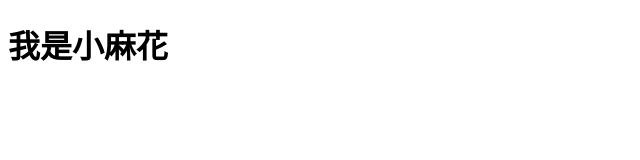
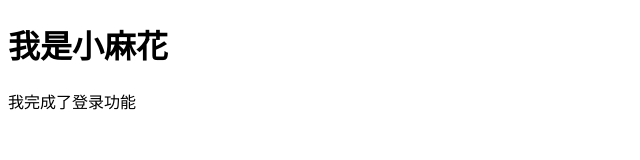
Before and after one commit to DarkevilRose/myfirsthouse, a plain HTML site: page index.html in a window 1280 px wide. Shown: the whole page, without its empty margins (0-640 px from the left). Drawn offline with Linux system fonts and the light colour scheme.

Commit message:
我是小麻花,我完成了登录功能

```diff
--- a/index.html
+++ b/index.html
@@ -8,5 +8,7 @@
 </head>
 <body>
     <h1>我是小麻花</h1>
+
+    <p>我完成了登录功能</p>
 </body>
 </html>
```
